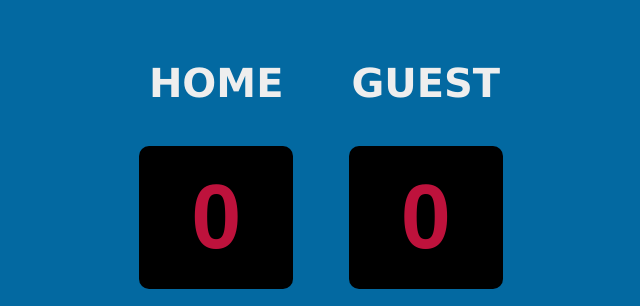
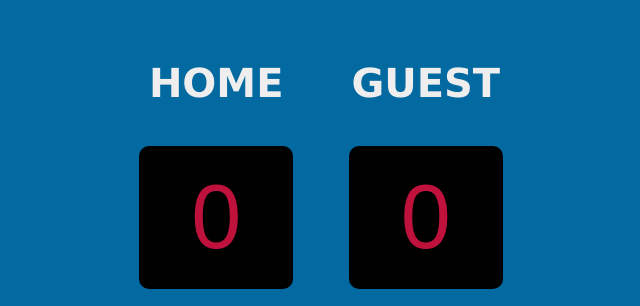
Before and after one commit to AleDJ/Basketball_Scoreboard, a plain HTML site: page index.html in a window 1280 px wide. Shown: the top 306 px of the page, 319-959 px from the left. Drawn offline with Linux system fonts and the light colour scheme; a web font is replaced by a local one.

Commit message:
update the class name

```diff
--- a/index.html
+++ b/index.html
@@ -10,7 +10,7 @@
 
             <div class="player-block">
                 <h3 class="player">HOME</h3>
-                <h2 class="score">0</h2>
+                <h2 id="home-score">0</h2>
                 <div id="btn-home">
                     <button class="increment-btn" onclick="sumScoreHome(1)">+1</button>
                     <button class="increment-btn" onclick="sumScoreHome(2)">+2</button>
@@ -20,7 +20,7 @@
 
             <div class="player-block">
                 <h3 class="player">GUEST</h3>
-                <h2 class="score">0</h2>
+                <h2 id="guest-score">0</h2>
                 <div id="btn-guest">
                     <button class="increment-btn" onclick="sumScoreGuest(1)">+1</button>
                     <button class="increment-btn" onclick="sumScoreGuest(2)">+2</button>
--- a/style.css
+++ b/style.css
@@ -21,11 +21,12 @@ body {
 h2{
     font-family: 'Cursed Timer ULiL', sans-serif;
     font-size: 90px;
+    font-weight: 400;
     text-align: center;
     color: #BE123C;
 }
 
-.score{
+#home-score, #guest-score{
     padding: 20px;
     margin: 20px auto;
     background-color: black;
```
